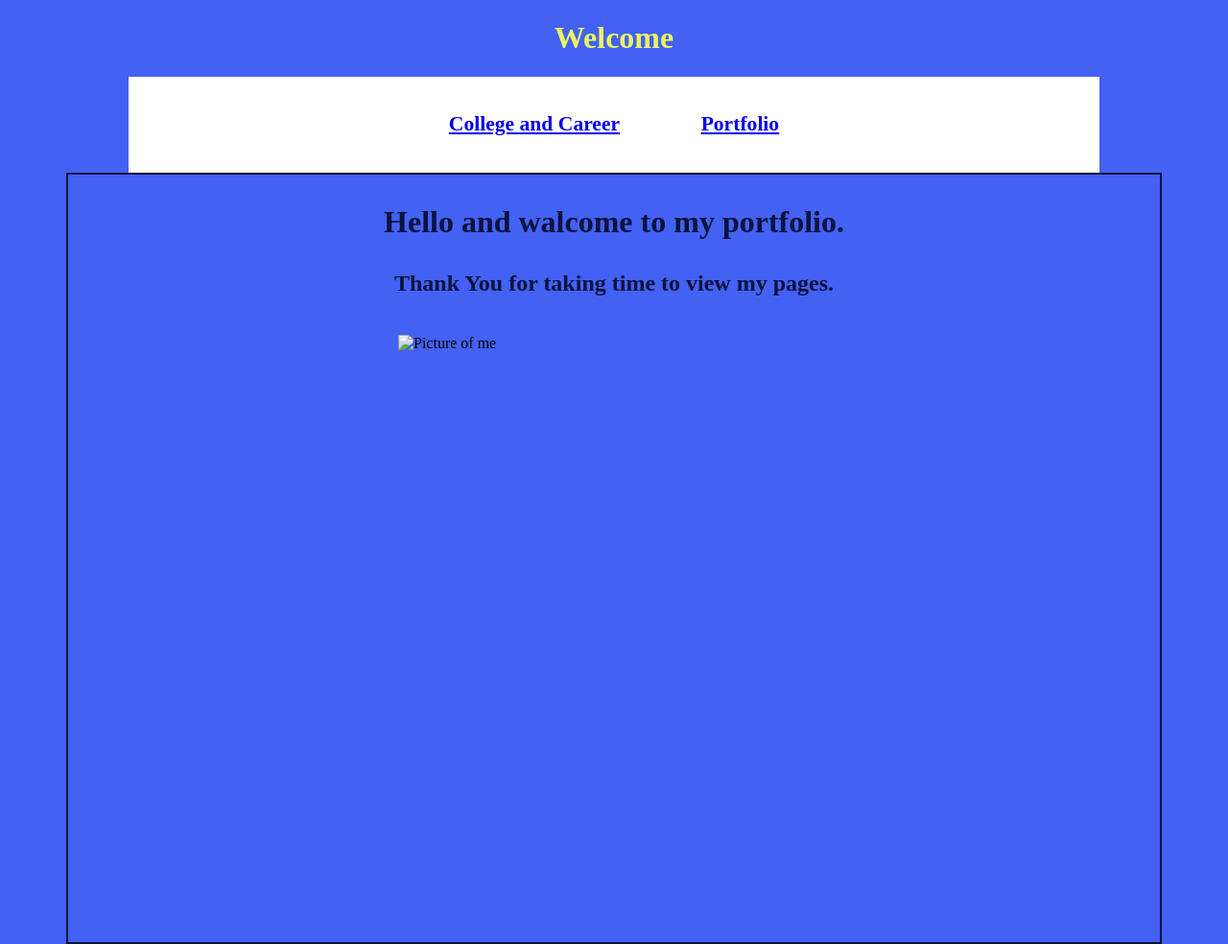
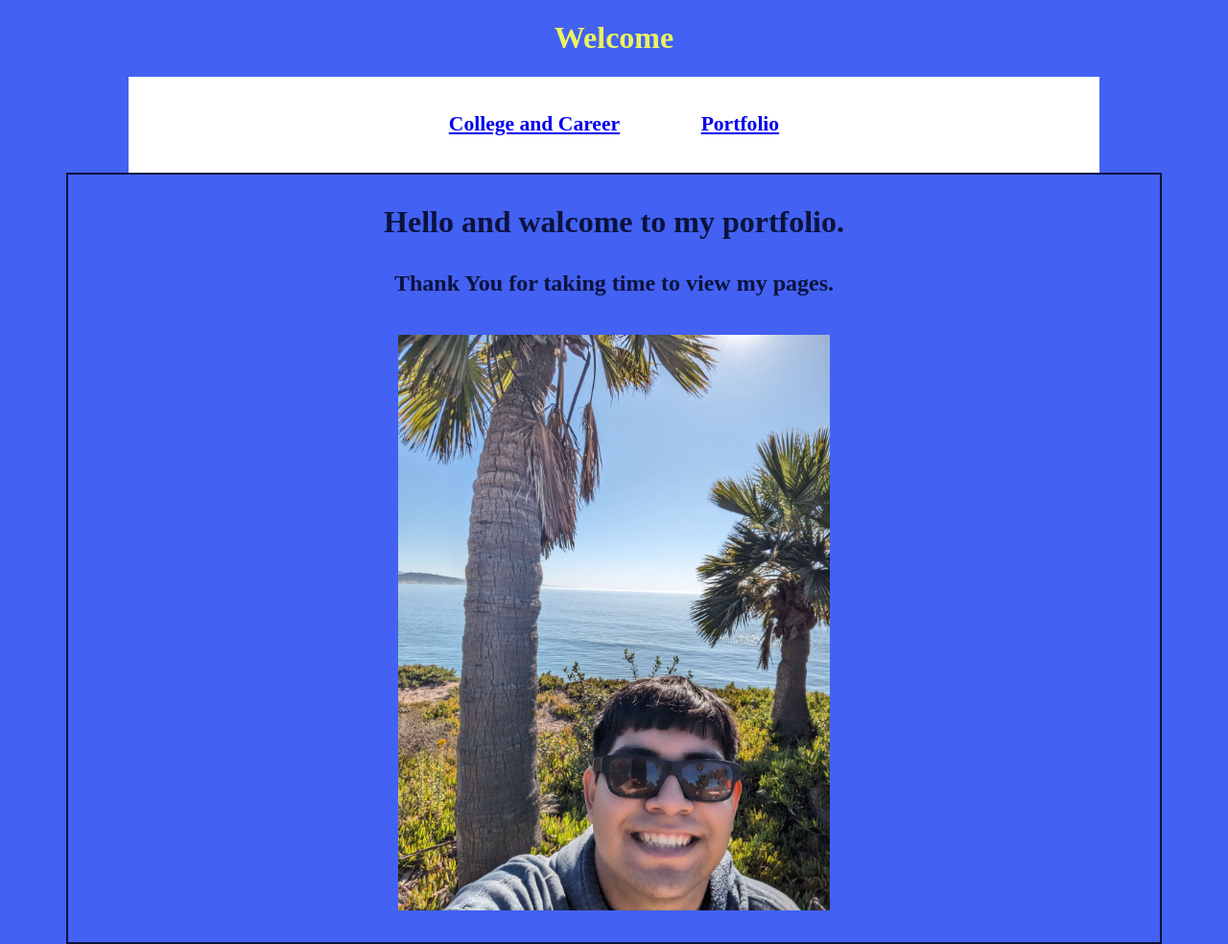
Before and after one commit to matthewc07/csproject, a plain HTML site: page index.html in a window 1280 px wide. Shown: the whole page at 96% size. Drawn offline with Linux system fonts and the light colour scheme.

Commit message:
index.html

```diff
--- a/index.html
+++ b/index.html
@@ -28,7 +28,7 @@
             </div>
 
             <div class="pic">
-                <img id="pic_of_me" alt="Picture of me" src="./MEDIA/pic_of_me.jpg">
+                <img id="pic_of_me" alt="Picture of me" src="pic_of_me.jpg">
             </div>
         </main>
 
```
